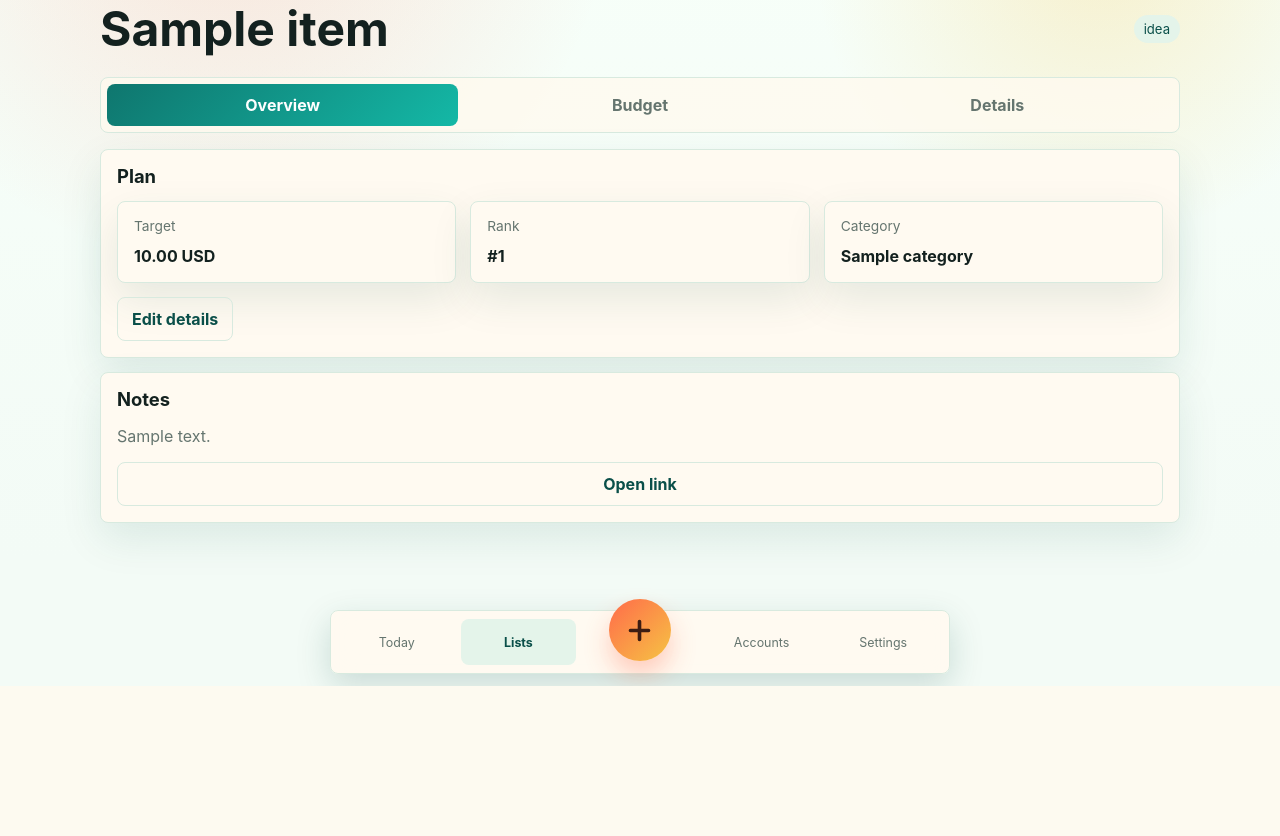
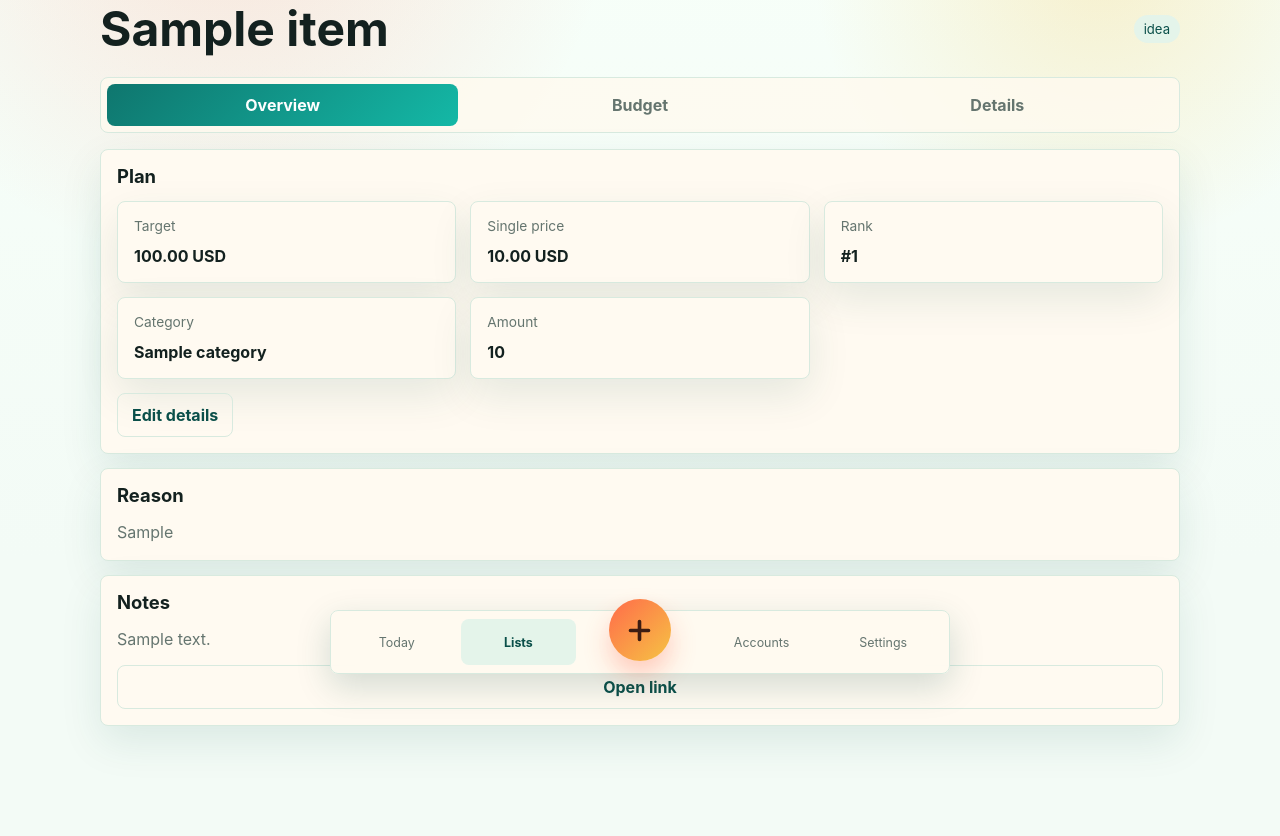
Before and after one commit to TheLastFrame/TiPTiB, a FastAPI app: page /items/1 in a window 1280 px wide. Shown: the part 114-950 px from the top of the page. Before the commit the page ends 800 px from the top, so only its background shows below. Run offline with FastAPI, Linux system fonts and the light colour scheme; the visitor is signed in with stand-in values (Sample User, id 1); tables that the repository leaves empty hold one stand-in row (values such as "Sample post"); parts of the project's set-up code (start-up, migrations or seed data) failed here and were passed over.

Commit message:
feat(item): reason and amount

```diff
--- a/app/main.py
+++ b/app/main.py
@@ -59,6 +59,7 @@ from app.services import (
     ensure_defaults,
     item_saved_total,
     item_target,
+    item_unit_price,
     money,
     next_rank,
     progress_percent,
@@ -198,6 +199,18 @@ def decimal_required(value: str, field: str = "amount") -> Decimal:
         raise FormError(f"Invalid {field}.") from exc
 
 
+def item_amount_or_default(value: str | None) -> int:
+    cleaned = (value or "").strip()
+    if not cleaned:
+        return 1
+    if not cleaned.isdecimal():
+        raise FormError("Amount must be a whole number of at least 1.")
+    amount = int(cleaned)
+    if amount < 1:
+        raise FormError("Amount must be a whole number of at least 1.")
+    return amount
+
+
 def item_status_or_400(value: str) -> ItemStatus:
     try:
         return ItemStatus(value)
@@ -317,9 +330,11 @@ def sort_price_value(item: Item, sort_by: str) -> Decimal | int | None:
     actual_price: actual -> avg -> min -> max
     """
     if sort_by == "max_price":
-        return item.price_max or item.price_avg or item.actual_price or item.price_min
+        value = item.price_max or item.price_avg or item.actual_price or item.price_min
+        return money(value) * max(1, int(item.amount or 1)) if value is not None else None
     if sort_by == "actual_price":
-        return item.actual_price or item.price_avg or item.price_min or item.price_max
+        value = item.actual_price or item.price_avg or item.price_min or item.price_max
+        return money(value) * max(1, int(item.amount or 1)) if value is not None else None
     return item.rank
 
 
@@ -421,12 +436,14 @@ def item_detail_context(
 ) -> dict[str, object]:
     saved = item_saved_total(db, item.id)
     target = item_target(item)
+    unit_price = item_unit_price(item)
     return common_context(db, user) | {
         "active": "lists",
         "item": item,
         "selected_tab": selected_tab,
         "saved": saved,
         "target": target,
+        "unit_price": unit_price,
         "progress": progress_percent(saved, target),
         "show_back_button": True,
         "error": error,
@@ -770,6 +787,8 @@ def create_item(
     price_avg: Annotated[str, Form()] = "",
     price_max: Annotated[str, Form()] = "",
     actual_price: Annotated[str, Form()] = "",
+    amount: Annotated[str, Form()] = "",
+    reason: Annotated[str, Form()] = "",
     url: Annotated[str, Form()] = "",
     notes: Annotated[str, Form()] = "",
 ):
@@ -782,6 +801,8 @@ def create_item(
         "price_avg": price_avg,
         "price_max": price_max,
         "actual_price": actual_price,
+        "amount": amount,
+        "reason": reason,
         "url": url,
         "notes": notes,
     }
@@ -795,7 +816,9 @@ def create_item(
             wishlist_id=wishlist.id,
             category_id=category.id if category else None,
             title=required_text(title, "Item title"),
+            reason=reason.strip() or None,
             status=item_status_or_400(status),
+            amount=item_amount_or_default(amount),
             rank=next_rank(db, user.id, wishlist.id),
             price_min=decimal_or_none(price_min),
             price_avg=decimal_or_none(price_avg),
@@ -851,6 +874,8 @@ def update_item(
     price_avg: Annotated[str, Form()] = "",
     price_max: Annotated[str, Form()] = "",
     actual_price: Annotated[str, Form()] = "",
+    amount: Annotated[str, Form()] = "",
+    reason: Annotated[str, Form()] = "",
     url: Annotated[str, Form()] = "",
     notes: Annotated[str, Form()] = "",
 ):
@@ -865,6 +890,8 @@ def update_item(
         "price_avg": price_avg,
         "price_max": price_max,
         "actual_price": actual_price,
+        "amount": amount,
+        "reason": reason,
         "url": url,
         "notes": notes,
     }
@@ -873,10 +900,12 @@ def update_item(
         if wishlist.archived and wishlist.id != item.wishlist_id:
             raise FormError("Choose an active wishlist.")
         item.title = required_text(title, "Item title")
+        item.reason = reason.strip() or None
         item.wishlist_id = wishlist.id
         category = scoped_category(db, user, category_id)
         item.category_id = category.id if category else None
         item.status = item_status_or_400(status)
+        item.amount = item_amount_or_default(amount)
         item.rank = rank
         item.price_min = decimal_or_none(price_min)
         item.price_avg = decimal_or_none(price_avg)
--- a/app/models.py
+++ b/app/models.py
@@ -106,8 +106,10 @@ class Item(Base):
     wishlist_id: Mapped[int] = mapped_column(ForeignKey("wishlists.id", ondelete="CASCADE"), index=True)
     category_id: Mapped[int | None] = mapped_column(ForeignKey("categories.id", ondelete="SET NULL"), index=True)
     title: Mapped[str] = mapped_column(String(180))
+    reason: Mapped[str | None] = mapped_column(Text)
     notes: Mapped[str | None] = mapped_column(Text)
     url: Mapped[str | None] = mapped_column(String(500))
+    amount: Mapped[int] = mapped_column(Integer, default=1)
     rank: Mapped[int] = mapped_column(Integer, default=0, index=True)
     status: Mapped[ItemStatus] = mapped_column(Enum(ItemStatus), default=ItemStatus.idea, index=True)
     price_min: Mapped[Decimal | None] = mapped_column(Numeric(12, 2))
--- a/app/services.py
+++ b/app/services.py
@@ -36,6 +36,11 @@ def item_saved_total(db: Session, item_id: int) -> Decimal:
 
 
 def item_target(item: Item) -> Decimal:
+    amount = max(1, int(item.amount or 1))
+    return item_unit_price(item) * amount
+
+
+def item_unit_price(item: Item) -> Decimal:
     return money(item.actual_price or item.price_avg or item.price_max or item.price_min)
 
 
--- a/app/templates/item_detail.html
+++ b/app/templates/item_detail.html
@@ -112,7 +112,9 @@
           <div class="field"><label>Avg</label><input class="input" name="price_avg" value="{{ values.get('price_avg', item.price_avg or '') if error_form == 'details' else item.price_avg or '' }}"></div>
           <div class="field"><label>Max</label><input class="input" name="price_max" value="{{ values.get('price_max', item.price_max or '') if error_form == 'details' else item.price_max or '' }}"></div>
           <div class="field"><label>Actual</label><input class="input" name="actual_price" value="{{ values.get('actual_price', item.actual_price or '') if error_form == 'details' else item.actual_price or '' }}"></div>
+          <div class="field"><label>Amount</label><input class="input" name="amount" type="number" min="1" step="1" value="{{ values.get('amount', item.amount) if error_form == 'details' else item.amount }}"></div>
         </div>
+        <div class="field"><label>Reason</label><textarea class="input" name="reason">{{ values.get('reason', item.reason or '') if error_form == 'details' else item.reason or '' }}</textarea></div>
         <div class="field"><label>Link</label><input class="input" name="url" value="{{ values.get('url', item.url or '') if error_form == 'details' else item.url or '' }}"></div>
         <div class="field"><label>Notes</label><textarea class="input" name="notes">{{ values.get('notes', item.notes or '') if error_form == 'details' else item.notes or '' }}</textarea></div>
         <button class="button" type="submit">Save item</button>
@@ -133,11 +135,17 @@
           {% endif %}
           <div class="grid two">
             <div class="card"><span class="eyebrow">Target</span><strong>{{ target|money }}</strong></div>
+            {% if item.amount > 1 %}
+              <div class="card"><span class="eyebrow">Single price</span><strong>{{ unit_price|money }}</strong></div>
+            {% endif %}
             {% if item.status.value in ["saving", "ready"] %}
               <div class="card"><span class="eyebrow">Saved</span><strong>{{ saved|money }}</strong></div>
             {% endif %}
             <div class="card"><span class="eyebrow">Rank</span><strong>#{{ item.rank }}</strong></div>
             <div class="card"><span class="eyebrow">Category</span><strong>{{ item.category.name if item.category else "None" }}</strong></div>
+            {% if item.amount > 1 %}
+              <div class="card"><span class="eyebrow">Amount</span><strong>{{ item.amount }}</strong></div>
+            {% endif %}
           </div>
           <div class="row wrap">
             {% if item.status.value in ["saving", "ready"] %}
@@ -146,6 +154,13 @@
             <a class="button ghost" href="/items/{{ item.id }}?tab=details">Edit details</a>
           </div>
         </article>
+
+        {% if item.reason %}
+          <article class="panel stack">
+            <h2>Reason</h2>
+            <p>{{ item.reason }}</p>
+          </article>
+        {% endif %}
 
         {% if item.notes or item.url %}
           <article class="panel stack">
--- a/app/templates/item_form.html
+++ b/app/templates/item_form.html
@@ -38,8 +38,10 @@
         <div class="field"><label>Min price</label><input class="input" name="price_min" inputmode="decimal" value="{{ values.get('price_min', '') }}"></div>
         <div class="field"><label>Average price</label><input class="input" name="price_avg" inputmode="decimal" value="{{ values.get('price_avg', '') }}"></div>
         <div class="field"><label>Max price</label><input class="input" name="price_max" inputmode="decimal" value="{{ values.get('price_max', '') }}"></div>
+        <div class="field"><label>Amount</label><input class="input" name="amount" type="number" min="1" step="1" value="{{ values.get('amount', '') }}"></div>
         <div class="field"><label>Link</label><input class="input" name="url" type="url" value="{{ values.get('url', '') }}"></div>
       </div>
+      <div class="field"><label>Reason</label><textarea class="input" name="reason">{{ values.get('reason', '') }}</textarea></div>
       <div class="field"><label>Notes</label><textarea class="input" name="notes">{{ values.get('notes', '') }}</textarea></div>
       <button class="button" type="submit">Create item</button>
     </form>
--- a/app/templates/partials/item_card.html
+++ b/app/templates/partials/item_card.html
@@ -14,6 +14,9 @@
     <div class="progress" aria-label="Savings progress"><span style="--value: {{ card.progress }}%"></span></div>
     <div class="row wrap">
       <span class="chip">Range {{ card.item.price_min|money }} - {{ card.item.price_max|money }}</span>
+      {% if card.item.amount > 1 %}
+        <span class="chip">Amount {{ card.item.amount }}</span>
+      {% endif %}
       {% if card.item.savings_entries and card.item.savings_entries[-1].account %}
         <span class="chip">{{ card.item.savings_entries[-1].account.name }}</span>
       {% elif card.item.savings_rule and card.item.savings_rule.account %}
```
Also changed, not shown: alembic/versions/0004_item_reason_amount.py (added, +24 -0 lines), tests/test_app.py (+33 -5 lines), tests/test_migrations.py (+2 -0 lines), tests/test_services.py (+19 -1 lines).
